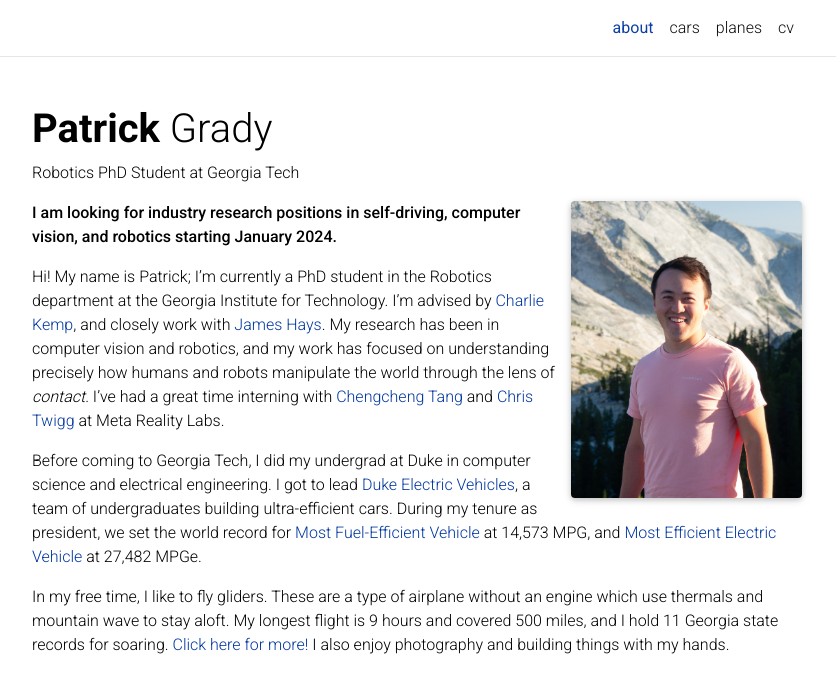
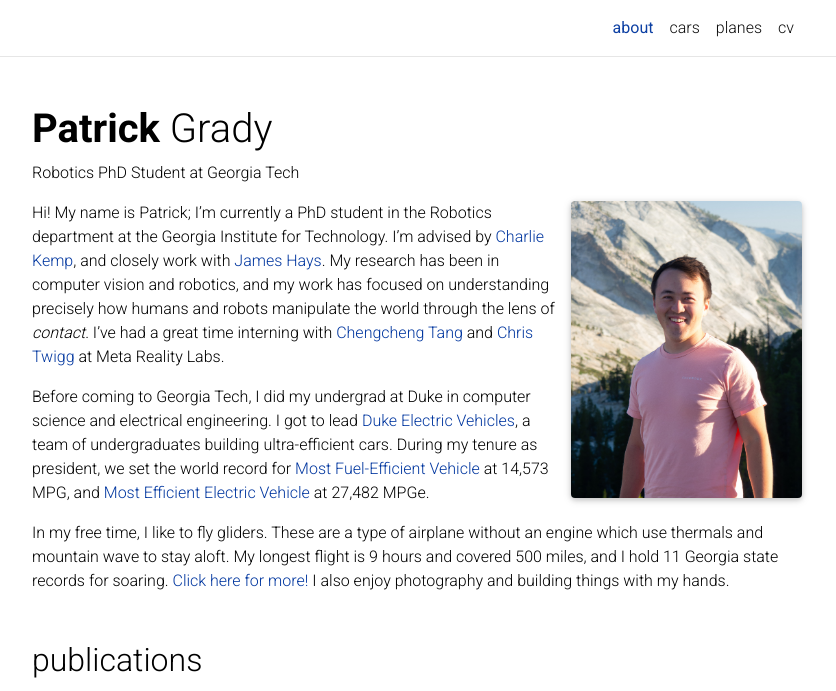
Before and after one commit to pgrady3/pgrady3.github.io, a Jekyll site: the page built from _pages/about.md, in a window 1280 px wide and 900 px high, cut to the strip 0-691 px from the top of the window. Shown: the whole strip, without its empty margins (223-1059 px from the left). Built offline with Jekyll 4.4.1, drawn with Linux system fonts in a browser that asks for light colours; comment, search, counter and statistics services are not loaded; a style sheet for code colours, icons or effects is not loaded.

Commit message:
Removed looking for job line

```diff
--- a/_pages/about.md
+++ b/_pages/about.md
@@ -16,7 +16,6 @@ selected_papers: true # includes a list of papers marked as "selected={true}"
 social: true  # includes social icons at the bottom of the page
 ---
 
-**I am looking for industry research positions in self-driving, computer vision, and robotics starting January 2024.**
 
 Hi! My name is Patrick; I'm currently a PhD student in the Robotics department at the Georgia Institute for Technology. I'm advised by [Charlie Kemp](https://charliekemp.com/), and closely work with [James Hays](https://faculty.cc.gatech.edu/~hays/). My research has been in computer vision and robotics, and my work has focused on understanding precisely how humans and robots manipulate the world through the lens of *contact*. I've had a great time interning with [Chengcheng Tang](https://scholar.google.com/citations?user=WbG27wQAAAAJ&hl=en) and [Chris Twigg](https://scholar.google.com/citations?user=aN-lQ0sAAAAJ&hl=en) at Meta Reality Labs.
 
```
